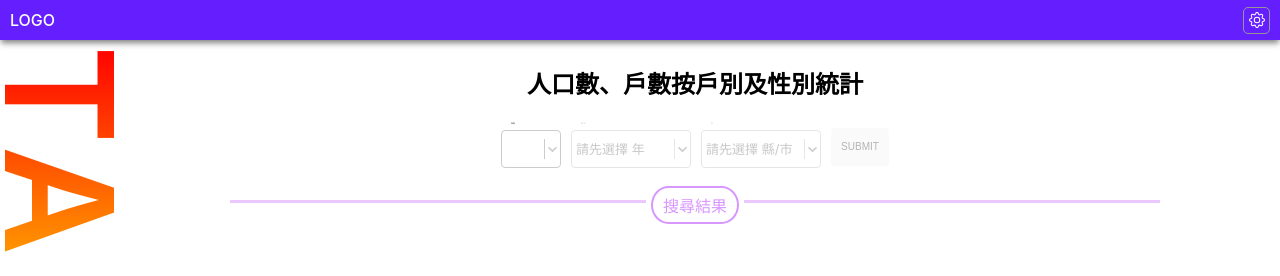
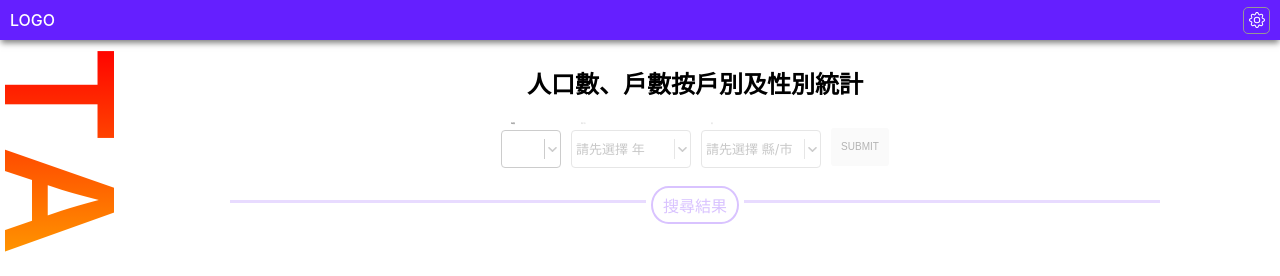
Before and after one commit to MattChu5566/populationAPI, a React (Create React App) app: page / in a window 1280 px wide. Shown: the top 276 px of the page. Built offline with nearby package versions, Linux system fonts and the light colour scheme.

Commit message:
update style

```diff
--- a/src/components/CountyReactSelect.jsx
+++ b/src/components/CountyReactSelect.jsx
@@ -36,7 +36,7 @@ function MyComponent({ optionArray, isDisabled, selectHandler, year, county, cou
           }),
           control: (baseStyles, state) => ({
             ...baseStyles,
-            outline: state.isFocused ? '2px solid rgb(162, 0, 255)' : '',
+            outline: state.isFocused ? '2px solid rgb(139, 87, 255)' : '',
             background: 'white'
           }),
           valueContainer: (baseStyles, state) => ({
--- a/src/components/DistrictReactSelect.jsx
+++ b/src/components/DistrictReactSelect.jsx
@@ -36,7 +36,7 @@ function MyComponent({ optionArray, isDisabled, selectHandler, county, district,
           }),
           control: (baseStyles, state) => ({
             ...baseStyles,
-            outline: state.isFocused ? '2px solid rgb(162, 0, 255)' : '',
+            outline: state.isFocused ? '2px solid rgb(139, 87, 255)' : '',
             background: 'white'
           }),
           valueContainer: (baseStyles, state) => ({
--- a/src/components/YearReactSelect.jsx
+++ b/src/components/YearReactSelect.jsx
@@ -36,7 +36,7 @@ function MyComponent({ optionArray, isDisabled, selectHandler, year }) {
           }),
           control: (baseStyles, state) => ({
             ...baseStyles,
-            outline: state.isFocused ? '2px solid rgb(162, 0, 255)' : ''
+            outline: state.isFocused ? '2px solid rgb(139, 87, 255)' : ''
           }),
           valueContainer: (baseStyles, state) => ({
             ...baseStyles,
--- a/src/index.css
+++ b/src/index.css
@@ -100,7 +100,7 @@ label {
 }
 
 label.focus {
-  color: rgb(162, 0, 255);
+  color: rgb(139, 87, 255);
 }
 
 label.disabled {
@@ -120,10 +120,14 @@ label.disabled {
   height: 38px;
 }
 
+.submit-btn:hover {
+  cursor: pointer;
+}
+
 hr {
   border: none;
-  border-top: 3px solid rgb(235, 200, 255);
-  color: rgb(235, 200, 255);
+  border-top: 3px solid rgb(232, 219, 255);
+  color: rgb(232, 219, 255);
   overflow: visible;
   text-align: center;
   height: 5px;
@@ -139,13 +143,13 @@ hr {
 }
 
 .search-result {
-  border: 2px solid rgb(216, 150, 255);
+  border: 2px solid rgb(217, 195, 255);
   padding: 5px;
   padding-left: 10px;
   padding-right: 10px;
   border-radius: 20%/50%;
   text-align: center;
-  color: rgb(216, 150, 255);
+  color: rgb(217, 195, 255);
   background-color: white;
 }
 
--- a/src/lib/getBarChartOptions.js
+++ b/src/lib/getBarChartOptions.js
@@ -4,7 +4,7 @@ export default function getBarChartOptions(statisticMap) {
       chart: {
         type: 'column',
         backgroundColor: 'rgba(0, 0, 0, 0)',
-        margin: [50, 0, 50, 50],
+        margin: [70, 0, 50, 50],
       },
       title: {
         text: '人口數統計',
@@ -28,7 +28,7 @@ export default function getBarChartOptions(statisticMap) {
             color: 'black',
             fontWeight: '700',
             fontSize: '14px',
-            translate: '10px 30px',
+            translate: '10px 50px',
           },
         },
       },
```
